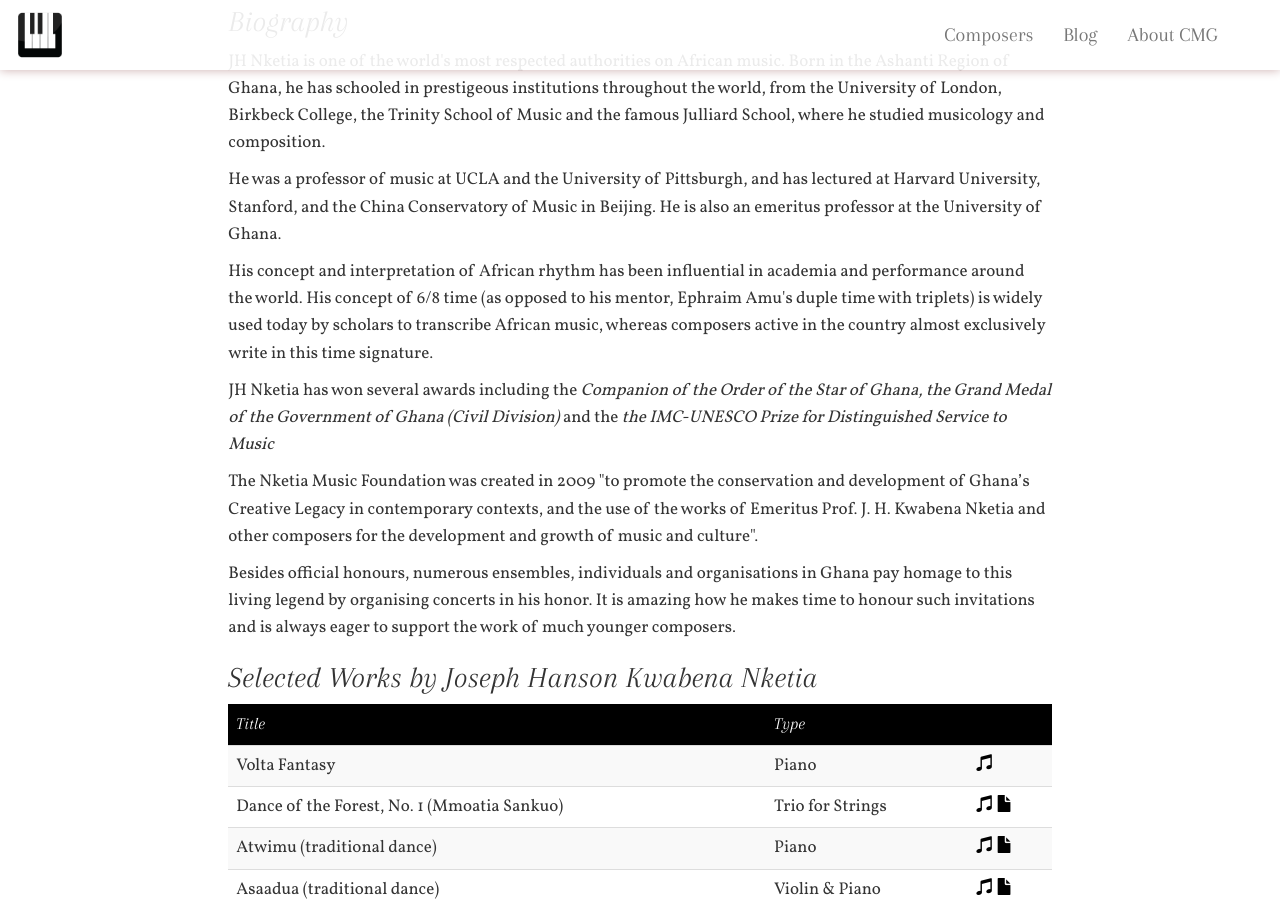
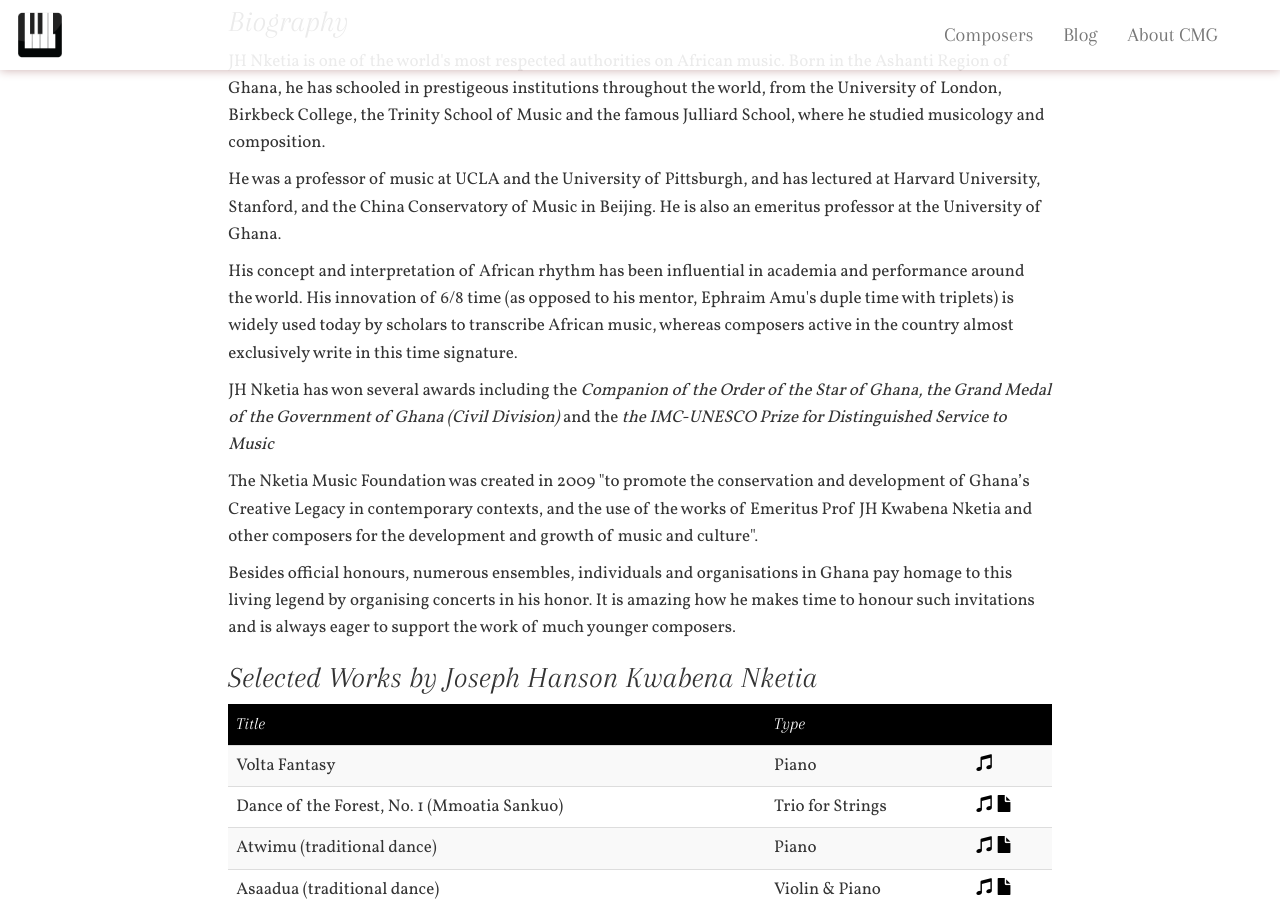
Before and after one commit to choralmusicghana/choralmusicghana.github.io, a Jekyll site: the page built from project/_composers/jh-nketia.html, in a window 1280 px wide and 900 px high, scrolled down 791 px. Built offline with Jekyll 4.4.1, drawn with Linux system fonts in a browser that asks for light colours; nearby versions of some CDN libraries; library files that are not in the unit come from our copies.

Commit message:
Edit typo

```diff
--- a/project/_composers/jh-nketia.html
+++ b/project/_composers/jh-nketia.html
@@ -49,13 +49,13 @@
 	He was a professor of music at UCLA and the University of Pittsburgh, and has lectured at Harvard University, Stanford, and the China Conservatory of Music in Beijing. He is also an emeritus professor at the University of Ghana.
 </p>
 <p>
-	His concept and interpretation of African rhythm has been influential in academia and performance around the world. His concept of 6/8 time (as opposed to his mentor, Ephraim Amu's duple time with triplets) is widely used today by scholars to transcribe African music, whereas composers active in the country almost exclusively write in this time signature.
+	His concept and interpretation of African rhythm has been influential in academia and performance around the world. His innovation of 6/8 time (as opposed to his mentor, Ephraim Amu's duple time with triplets) is widely used today by scholars to transcribe African music, whereas composers active in the country almost exclusively write in this time signature.
 </p>
 <p>
 	JH Nketia has won several awards including the <em>Companion of the Order of the Star of Ghana, the Grand Medal of the Government of Ghana (Civil Division)</em> and the <em>the IMC-UNESCO Prize for Distinguished Service to Music</em>
 </p>
 <p>
-	The Nketia Music Foundation was created in 2009 "to promote the conservation and development of Ghana’s Creative Legacy in contemporary contexts, and the use of the works of Emeritus Prof. J. H. Kwabena Nketia and other composers for the development and growth of music and culture".
+	The Nketia Music Foundation was created in 2009 "to promote the conservation and development of Ghana’s Creative Legacy in contemporary contexts, and the use of the works of Emeritus Prof JH Kwabena Nketia and other composers for the development and growth of music and culture".
 </p>
 <p>
 	Besides official honours, numerous ensembles, individuals and organisations in Ghana pay homage to this living legend by organising concerts in his honor. It is amazing how he makes time to honour such invitations and is always eager to support the work of much younger composers.
```
